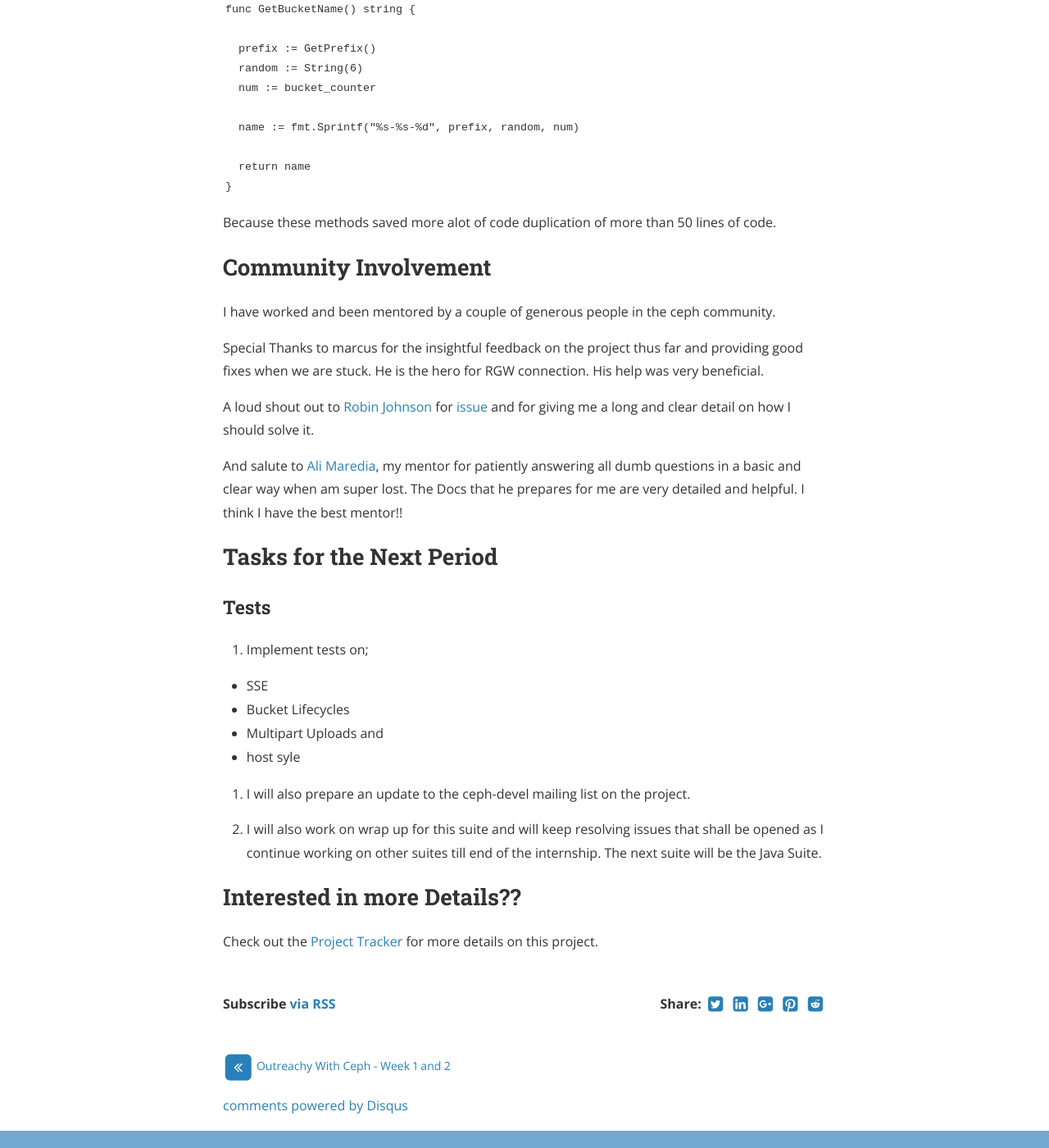
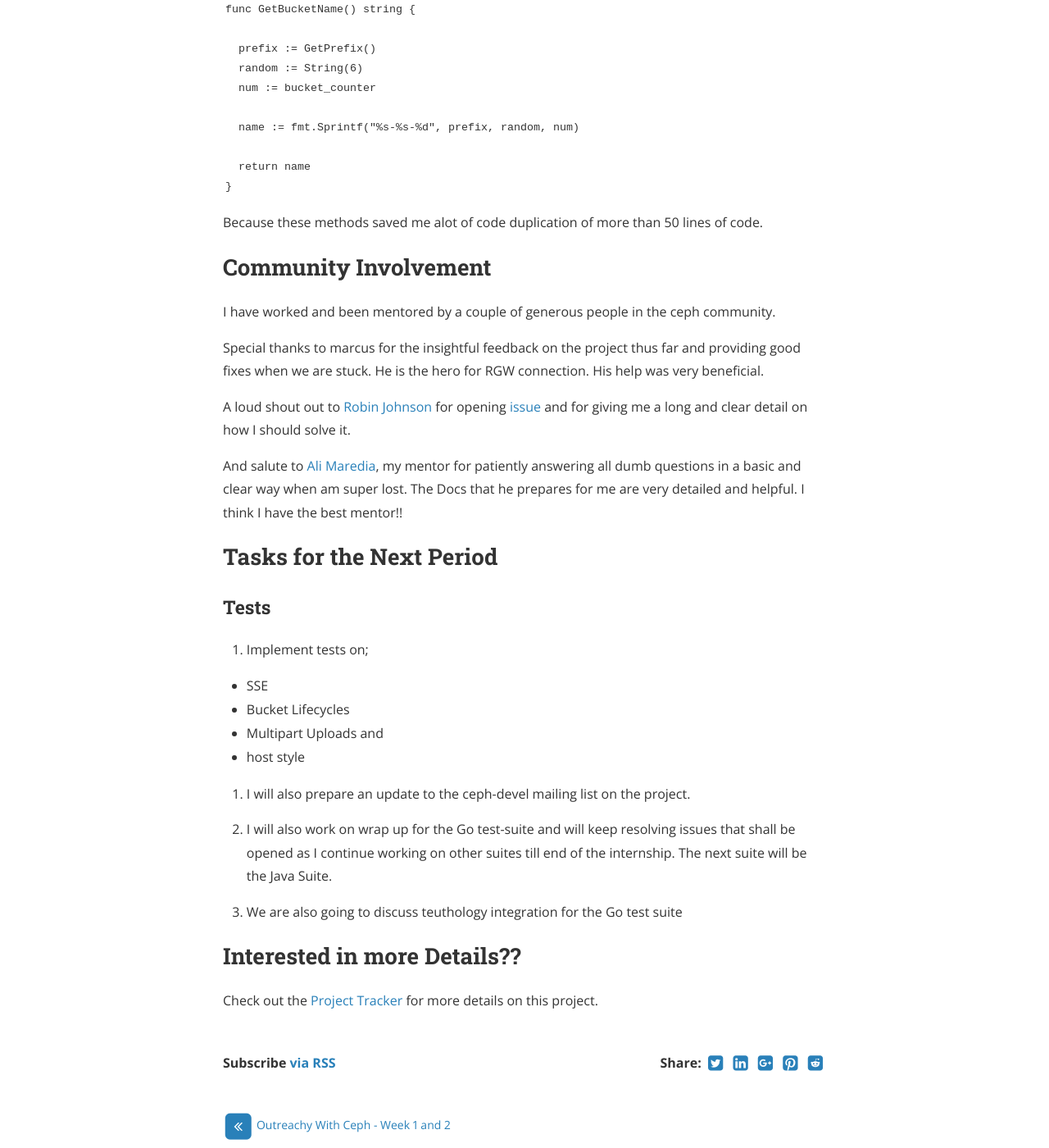
Before and after one commit to saidatnanjuki/saidatnanjuki.github.io, a Jekyll site: the page built from _posts/2017-06-17-outreachy-week3-and-4.md, in a window 1280 px wide and 1400 px high, scrolled down 1987 px. Shown: the whole window at 82% size. Built offline with Jekyll 4.4.1, drawn with Linux system fonts in a browser that asks for light colours; nearby versions of some CDN libraries; comment, search, counter and statistics services are not loaded; a style sheet for code colours, icons or effects is not loaded.

Commit message:
week 3 and 4 update

```diff
--- a/_posts/2017-06-17-outreachy-week3-and-4.md
+++ b/_posts/2017-06-17-outreachy-week3-and-4.md
@@ -65,15 +65,15 @@ My code snippet of the week is:
 	  return name
 	}
 
-Because these methods saved more alot of code duplication of more than 50 lines of code.
+Because these methods saved me alot of code duplication of more than 50 lines of code.
 
 ## Community Involvement
 
 I have worked and been mentored by a couple of generous people in the ceph community.
 
-Special Thanks to marcus for the insightful feedback on the project thus far and providing good fixes when we are stuck. He is the hero for RGW connection. His help was very beneficial.
+Special thanks to marcus for the insightful feedback on the project thus far and providing good fixes when we are stuck. He is the hero for RGW connection. His help was very beneficial.
 
-A loud shout out to  [Robin Johnson](https://github.com/robbat2) for [issue](https://github.com/nanjekyejoannah/go_s3tests/issues/1) and for giving me a long and clear detail on how I should solve it.
+A loud shout out to  [Robin Johnson](https://github.com/robbat2) for opening [issue](https://github.com/nanjekyejoannah/go_s3tests/issues/1) and for giving me a long and clear detail on how I should solve it.
 
 And salute to [Ali Maredia](https://github.com/alimaredia), my mentor for patiently answering all dumb questions in a basic and clear way when am super lost. The Docs that he prepares for me are very detailed and helpful. I think I have the best mentor!!
 
@@ -86,11 +86,13 @@ And salute to [Ali Maredia](https://github.com/alimaredia), my mentor for patien
 + SSE
 + Bucket Lifecycles
 + Multipart Uploads and
-+ host syle
++ host style
 
 2. I will also prepare an update to the ceph-devel mailing list on the project.
 
-3. I will also work on wrap up for this suite and will keep resolving issues that shall be opened as I continue working on other suites till end of the internship. The next suite will be the Java Suite.
+3. I will also work on wrap up for the Go test-suite and will keep resolving issues that shall be opened as I continue working on other suites till end of the internship. The next suite will be the Java Suite.
+
+4. We are also going to discuss teuthology integration for the Go test suite
 
 ## Interested in more Details??
 
```
